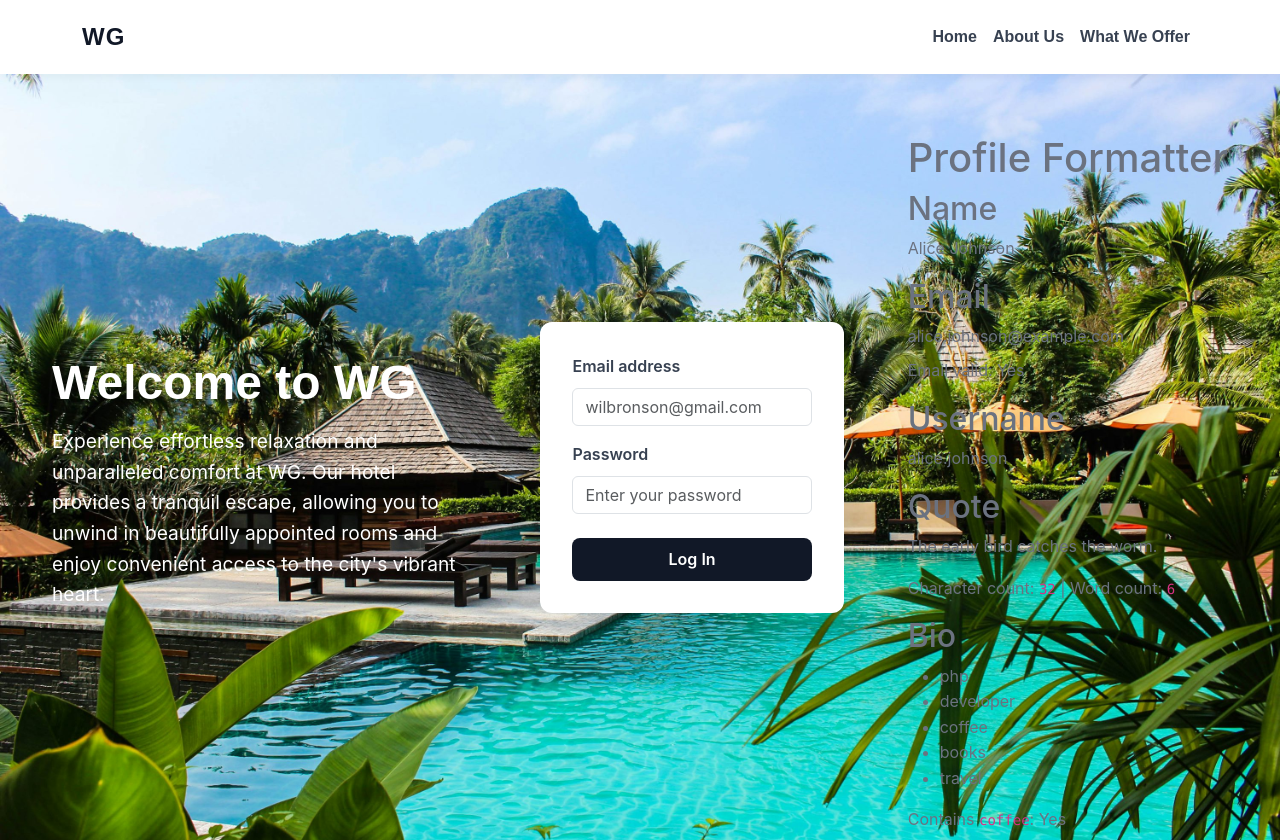
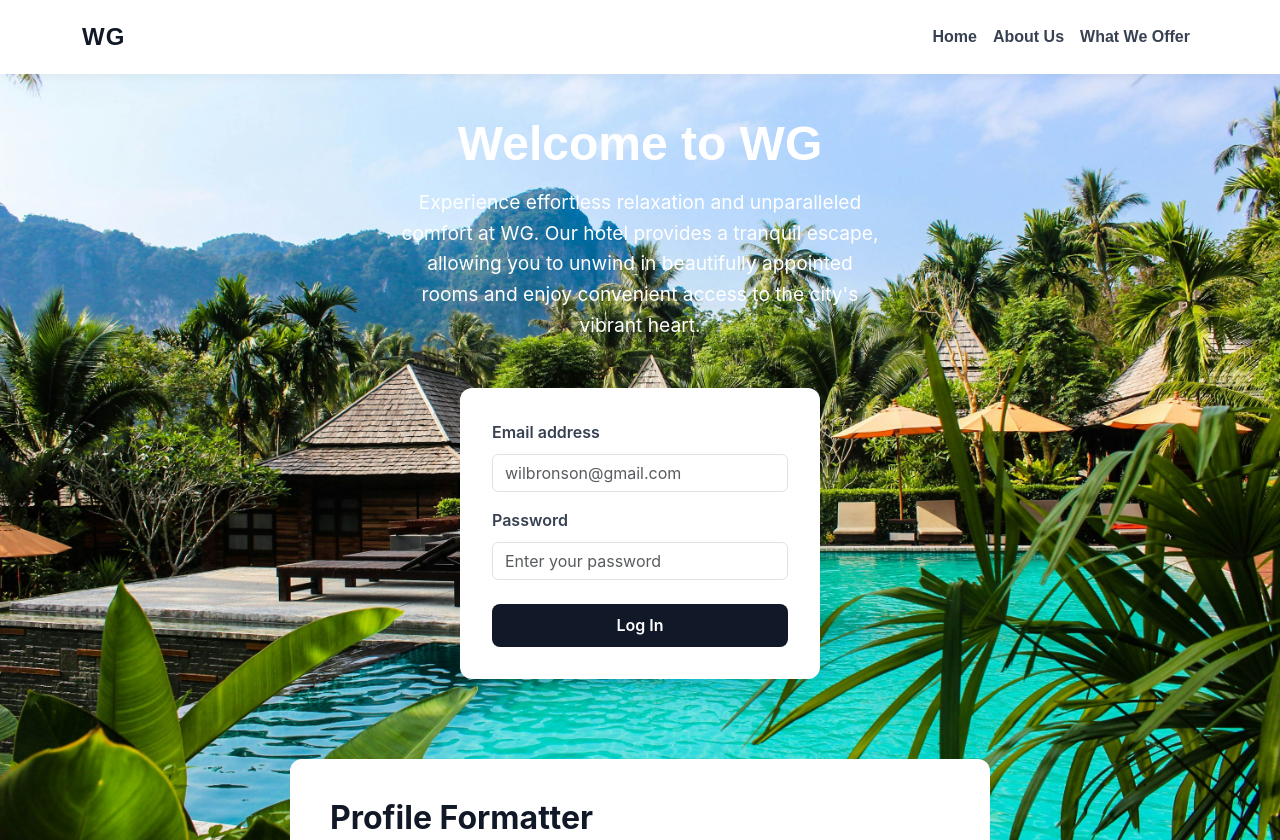
Before and after one commit to Bronson0910/WG-website, a plain HTML site: page index.html in a window 1280 px wide. Shown: the top 840 px of the page. Drawn offline with nearby package versions, Linux system fonts and the light colour scheme.

Commit message:
Update style.css

```diff
--- a/style.css
+++ b/style.css
@@ -16,14 +16,13 @@
   flex-direction: column;
 }
 
-  body{
+body {
   background-image: url(bghotel.jpg);
-    background-repeat:no-repeat;
+  background-repeat: no-repeat;
   background-position: center;
   background-attachment: fixed;
   background-size: cover;
 }
-
 
 /* Navbar customizations */
 .navbar {
@@ -67,8 +66,14 @@
   margin-top: 3rem;
   margin-bottom: 5rem;
   flex-grow: 1;
+  display: flex;
+  flex-direction: column;
+  gap: 2rem;
 }
-  /* Welcome section */
+/* Welcome section - centered text */
+.welcome-section {
+  text-align: center;
+}
 .welcome-message {
   font-family: var(--font-heading);
   font-weight: 700;
@@ -81,6 +86,8 @@
   font-size: 1.2rem;
   color: var(--color-text-neutral);
   max-width: 480px;
+  margin-left: auto;
+  margin-right: auto;
 }
 /* Login form card */
 .login-card {
@@ -126,20 +133,68 @@
   user-select: none;
   font-family: var(--font-body);
 }
-  /* Responsive adjustments */
-  @media (min-width: 992px) {
-    main.container {
-      display: flex;
-      gap: 4rem;
-      align-items: center;
-      margin-top: 4rem;
+/* Profile Formatter Styles */
+.profile-formatter {
+  background: #ffffff;
+  border-radius: 12px;
+  box-shadow: 0 8px 24px rgba(0, 0, 0, 0.06);
+  padding: 40px;
+  margin: 0 auto;
+  font-size: 1rem; /* Match login section font size */
+  max-width: 700px;
+  width: 100%;
+  text-align: left; /* Align text to the left */
 }
-    .welcome-section {
-      flex: 1.4;
+.profile-formatter h1 {
+  font-size: 2rem; /* Adjusted size */
+  font-weight: 700;
+  margin-bottom: 1.5rem;
+  color: #111827;
 }
-    .login-section {
-      flex: 1;
-      max-width: 400px;
+.profile-formatter h2 {
+  font-size: 1.5rem; /* Adjusted size */
+  font-weight: 600;
+  margin-top: 1.5rem;
+  margin-bottom: 0.75rem;
+  color: #111827;
+}
+.profile-formatter p,
+.profile-formatter code,
+.profile-formatter li {
+  font-size: 1rem; /* Match login section font size */
+  color: #374151;
+}
+.profile-formatter blockquote {
+  font-style: italic;
+  color: #374151;
+  border-left: 4px solid #d1d5db;
+  padding-left: 12px;
+  margin-bottom: 1rem;
+}
+.profile-formatter ul {
+  list-style-type: disc;
+  padding-left: 24px;
   margin: 0;
 }
+.valid {
+  color: #059669; /* green */
+  font-weight: 600;
 }
+.invalid {
+  color: #b91c1c; /* red */
+  font-weight: 600;
+}
+/* Responsive */
+@media (max-width: 576px) {
+  .profile-formatter {
+    padding: 24px;
+    font-size: 1rem;
+    max-width: 100%;
+  }
+  .profile-formatter h1 {
+    font-size: 1.8rem;
+  }
+  .profile-formatter h2 {
+    font-size: 1.25rem;
+  }
+}
```
Lines whose indentation alone changed are shown as unchanged.
